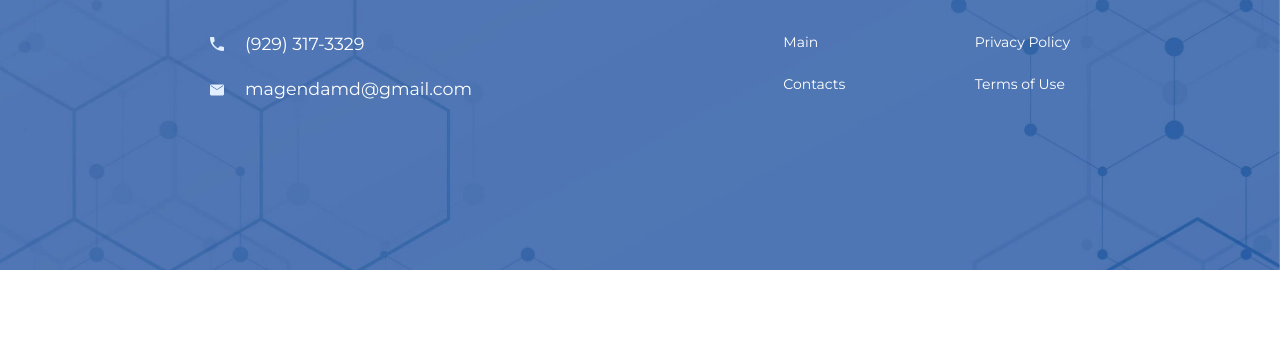
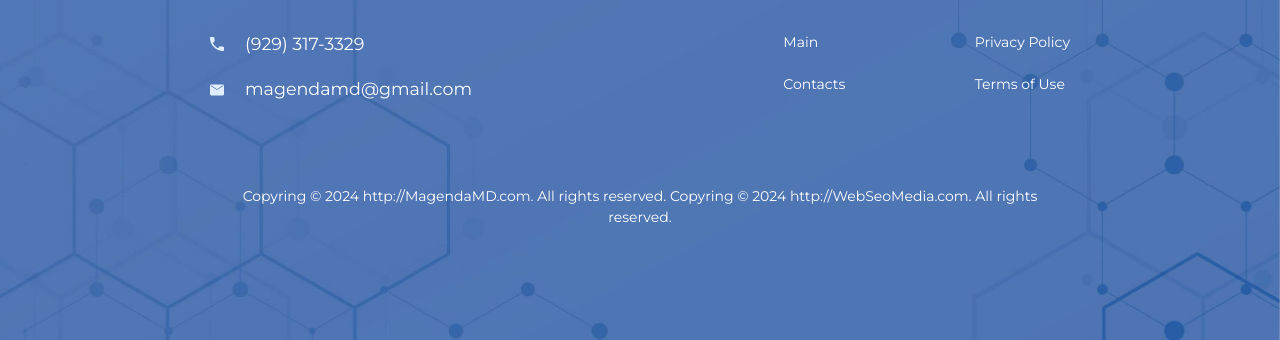
Before and after one commit to sasha-odintsov/magenda-landing, a website: page contacts.html in a window 1280 px wide. Shown: the part 1209-1549 px from the top of the page. Before the commit the page ends 1479 px from the top, so only its background shows below. Drawn offline with Linux system fonts and the light colour scheme.

Commit message:
Added copyring info to footer

```diff
--- a/contacts.html
+++ b/contacts.html
@@ -260,7 +260,7 @@
 
     <!-- Footer -->
     <footer
-      class="bg-[url(/public/images/bg-footer.jpg)] bg-cover bg-no-repeat bg-center pt-12 pb-44 xl:px-60 px-24"
+      class="bg-[url(/public/images/bg-footer.jpg)] bg-cover bg-no-repeat bg-center pt-12 pb-32 xl:px-60 px-24"
     >
       <div
         class="flex justify-between items-center border-b border-[#6485b8] pb-10 mb-10"
@@ -348,6 +348,18 @@
           </div>
         </div>
       </div>
+      <div class="text-center mt-20">
+        <span class="text-white">
+          Copyring &copy;
+          <span class="current-year"></span>
+          <a href="https://magendamd.com">http://MagendaMD.com.</a>
+          All rights reserved.
+          Copyring &copy;
+          <span class="current-year"></span>
+          <a href="http://webseomedia.com">http://WebSeoMedia.com.</a>
+          All rights reserved.
+        </span>
+      </div>
     </footer>
   </body>
 </html>
--- a/js/main.js
+++ b/js/main.js
@@ -7,6 +7,8 @@ $(document).ready(() => {
       800
     );
   });
+
+  $(".current-year").html(new Date().getFullYear());
 
   const checkForm = (form) => {
     const patternEmail = /^[^ ]+@[^ ]+\.[a-z]{2,4}$/;
```
Also changed, not shown: index.html (+13 -1 lines), public/styles.css.
